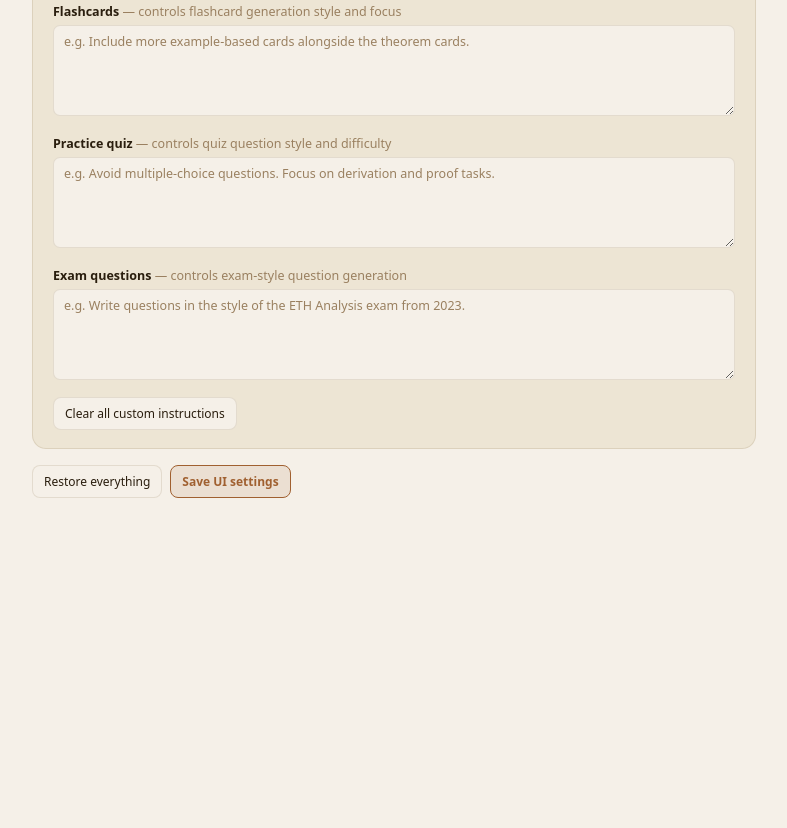
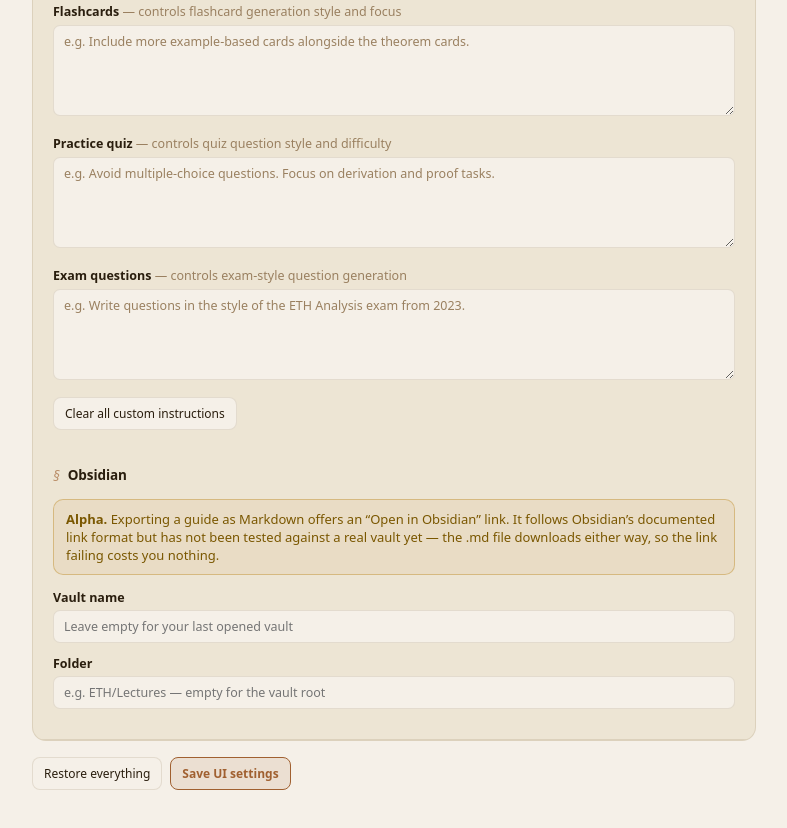
Before and after one commit to krol05/eth-lecture-copilot, a browser extension: page ui/ui-settings.html in a window 1280 px wide. Shown: the part 3109-3937 px from the top of the page, without its empty margins (246-1033 px from the left). Before the commit the page ends 3685 px from the top, so only its background shows below. Drawn offline with Linux system fonts and the light colour scheme.

Commit message:
feat: choose which Obsidian vault and folder guides go to
Marked alpha on the page itself, since the hand-off has not been tried against a real vault.

```diff
--- a/ui/ui-settings.html
+++ b/ui/ui-settings.html
@@ -225,6 +225,24 @@
         </div>
       </section>
 
+      <section class="section">
+        <h2>Obsidian</h2>
+        <div class="warn warn--yellow">
+          <strong>Alpha.</strong> Exporting a guide as Markdown offers an
+          &ldquo;Open in Obsidian&rdquo; link. It follows Obsidian&rsquo;s documented
+          link format but has not been tested against a real vault yet — the
+          .md file downloads either way, so the link failing costs you nothing.
+        </div>
+        <div class="prov-row">
+          <label for="obsidian-vault">Vault name</label>
+          <input id="obsidian-vault" type="text" placeholder="Leave empty for your last opened vault">
+        </div>
+        <div class="prov-row">
+          <label for="obsidian-folder">Folder</label>
+          <input id="obsidian-folder" type="text" placeholder="e.g. ETH/Lectures — empty for the vault root">
+        </div>
+      </section>
+
     </div><!-- /.panel -->
 
     <div class="actions sticky">
--- a/ui/ui-settings.js
+++ b/ui/ui-settings.js
@@ -215,10 +215,24 @@
     setStatus('All UI settings restored to defaults');
   });
 
+  // Obsidian — where an exported guide should land. Plain strings, so they
+  // are read and written directly rather than going through UISettings.
+  const obsidianVaultInput = document.getElementById('obsidian-vault');
+  const obsidianFolderInput = document.getElementById('obsidian-folder');
+
+  chrome.storage.local.get(['obsidianVault', 'obsidianFolder'], (saved) => {
+    if (obsidianVaultInput) obsidianVaultInput.value = saved.obsidianVault || '';
+    if (obsidianFolderInput) obsidianFolderInput.value = saved.obsidianFolder || '';
+  });
+
   saveBtn.addEventListener('click', async () => {
     collectPrompts();
     working = await UISettings.save(working);
-    await new Promise((resolve) => chrome.storage.local.set({ [PROMPT_EXTRAS_KEY]: workingPrompts }, resolve));
+    await new Promise((resolve) => chrome.storage.local.set({
+      [PROMPT_EXTRAS_KEY]: workingPrompts,
+      obsidianVault: obsidianVaultInput?.value.trim() || '',
+      obsidianFolder: obsidianFolderInput?.value.trim() || ''
+    }, resolve));
     setStatus('Saved. Reopen sidebar to confirm changes.');
   });
 
```
